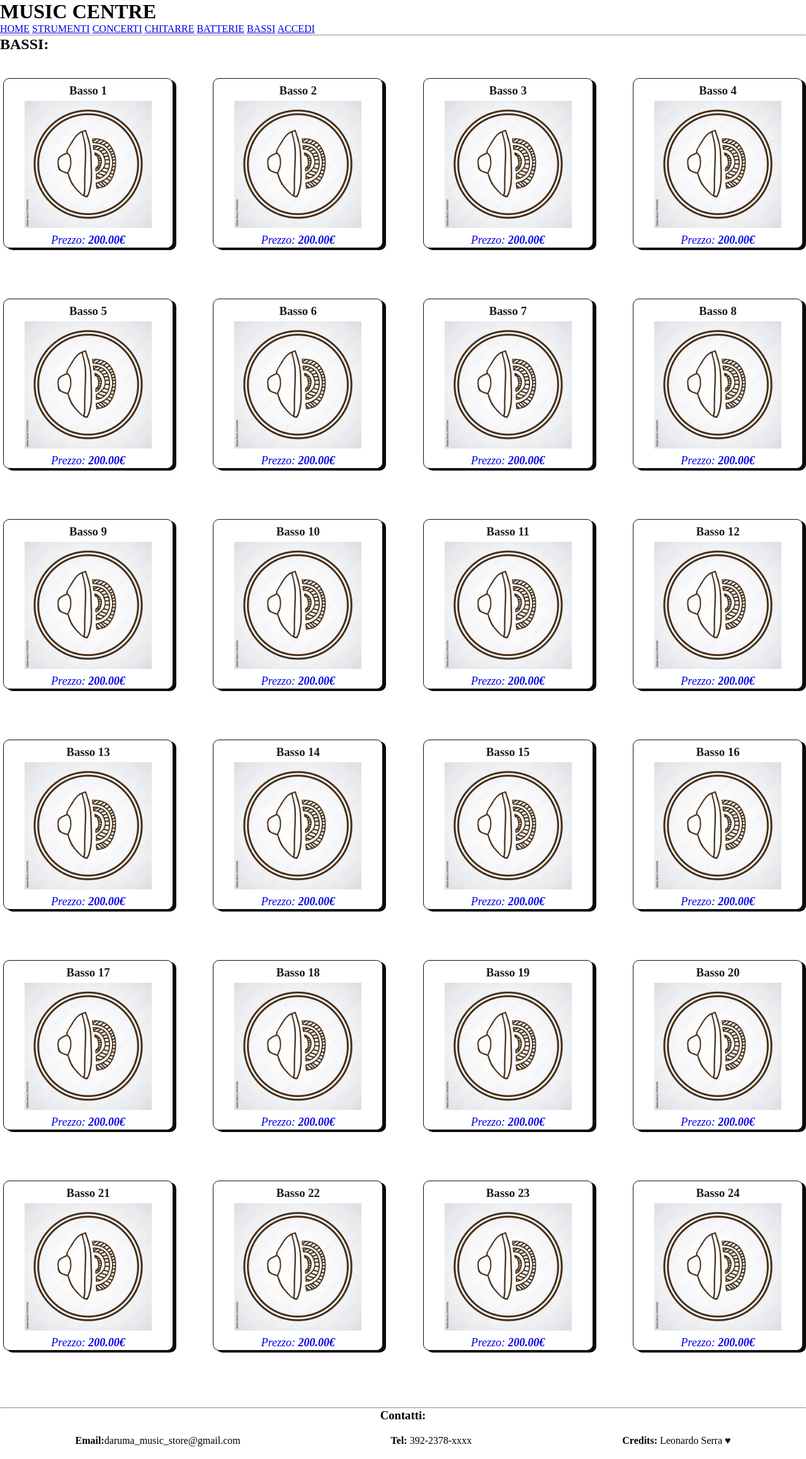
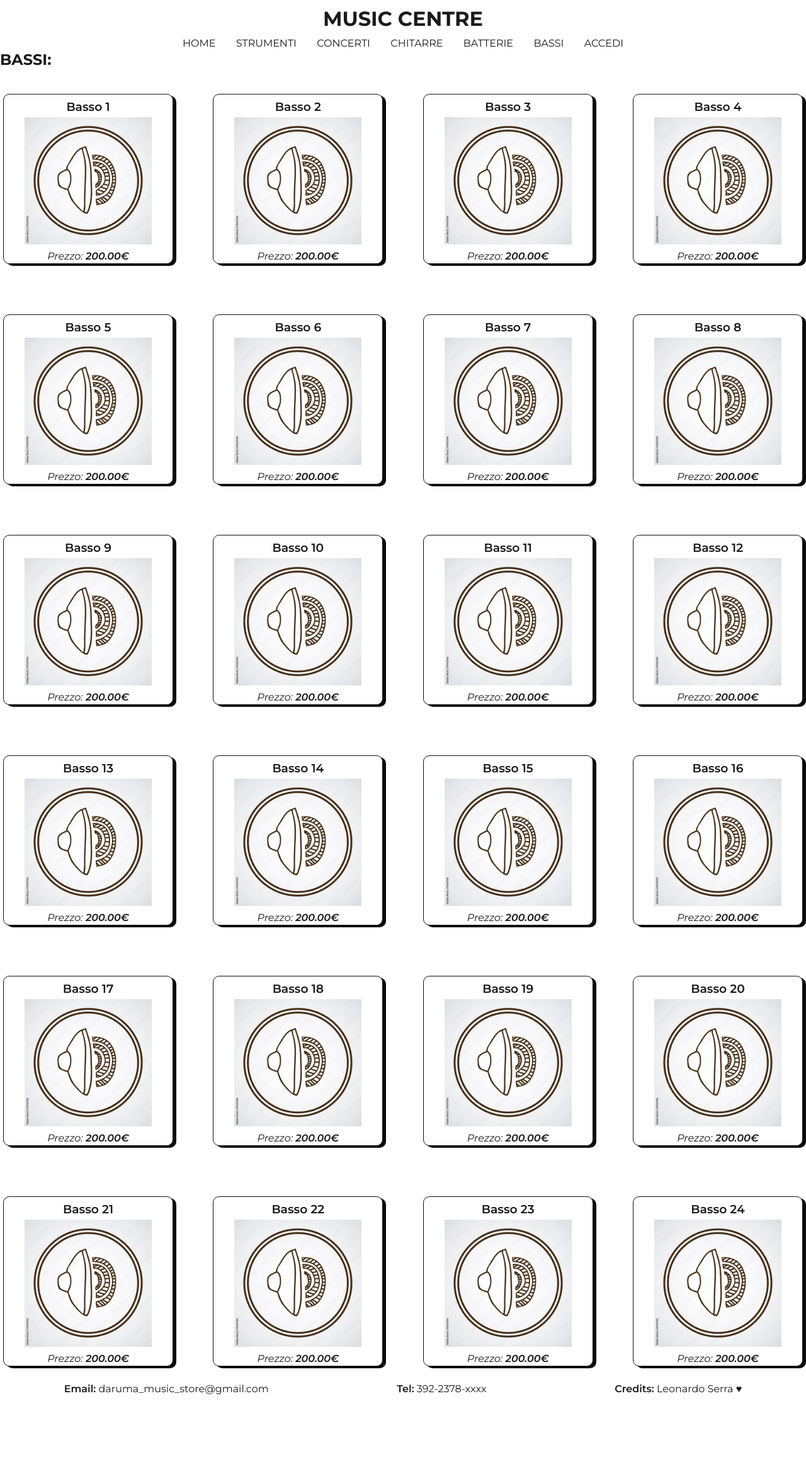
Before and after one commit to leonardoserra/proj_music_center, a Python web app: template app/templates/bassi.html in a window 1280 px wide. Shown: the whole page at 63% size. After the commit the page ends 2214 px from the top, so only its background shows below. Run offline with Jinja, Linux system fonts and the light colour scheme; the template is opened without the code that fills it, so the values that code supplies are empty.

Commit message:
added google font, made pos fixed header and footer, overflow on main, vars for colors, border on header links

```diff
--- a/app/static/style.css
+++ b/app/static/style.css
@@ -3,6 +3,59 @@
   margin:0;
   padding:0;
   box-sizing: border-box;
+}
+:root{
+  --primary-black:rgb(26,26,26);
+}
+html{
+  font-family: "Montserrat", sans-serif;
+  font-optical-sizing: auto;
+  font-style: normal;
+}
+
+body{
+  position: relative;
+  color: var(--primary-black);
+}
+
+body a{
+  text-decoration: none;
+  color: var(--primary-black);
+}
+
+main{
+  height: calc(100vh - 95px);
+  margin-top: 80px;
+  overflow-y:scroll;
+  overflow-x: hidden;
+}
+
+header{
+  background-color: rgb(255, 255, 255);
+  min-height: 70px;
+  width: 100%;
+  position: fixed;
+  z-index: 30;
+  top: 0;
+  left: 0;
+}
+
+header > nav{
+  width: 700px;
+}
+
+header > nav li:hover{
+  border-bottom: 3px solid var(--primary-black);
+}
+
+footer{
+  background-color: rgb(255, 255, 255);
+  min-height: 25px;
+  width: 100%;
+  position: fixed;
+  z-index: 20;
+  bottom: 0;
+  left: 0;
 }
 
 /* Utilities */
@@ -24,6 +77,9 @@
 }
 
 /* margins */
+.m-auto{
+  margin: auto;
+}
 .mb-1{
   margin-bottom: 10px;
 }
@@ -147,7 +203,7 @@
 
 .card:hover{
   transform: scale(1.1);
-  z-index: 10;
+  z-index: 20;
 }
 
 .card-show{
@@ -165,7 +221,7 @@
 }
 .card-title{
   font-weight: 600;
-  color: rgb(26, 26, 26);
+  color: var(--primary-black);
 }
 
 /* card image */
@@ -184,5 +240,5 @@
 }
 
 .card-price{
-  font-size: 18px;
+  font-size: 16px;
 }
--- a/app/templates/base.html
+++ b/app/templates/base.html
@@ -4,6 +4,9 @@
   <meta charset="UTF-8">
   <meta name="viewport" content="width=device-width, initial-scale=1.0">
   <title>{{page_title}}</title>
+  <link rel="preconnect" href="https://fonts.googleapis.com">
+  <link rel="preconnect" href="https://fonts.gstatic.com" crossorigin>
+  <link href="https://fonts.googleapis.com/css2?family=Montserrat:ital,wght@0,100..900;1,100..900&display=swap" rel="stylesheet">
   <link rel="stylesheet" href="/static/style.css">
 </head>
 <body>
--- a/app/templates/components/footer.html
+++ b/app/templates/components/footer.html
@@ -1,11 +1,7 @@
-<footer class="mt-5 content center">
-  <hr>
-  <h3 class="text-center mb-2">
-    Contatti:
-  </h3>
-  <ul class="d-flex justify-around no-list-style mb-2">
+<footer class="pt-1 pb-1">
+  <ul class="d-flex justify-around no-list-style">
     <li>
-      <span class="semibold">Email:</span>daruma_music_store@gmail.com
+      <span class="semibold">Email:</span> daruma_music_store@gmail.com
     </li>
     <li><span class="semibold">Tel:</span> 392-2378-xxxx</li>
     <li><span class="semibold">Credits:</span> Leonardo Serra &hearts;</li>
--- a/app/templates/components/header.html
+++ b/app/templates/components/header.html
@@ -1,18 +1,15 @@
-<header>
+<header class="text-center">
   <!-- navbar with pages links -->
-  <h1>MUSIC CENTRE</h1>
-  <nav>
-    <ul>
-      <li>
-        <a href="/">HOME</a>
-        <a href="/strumenti">STRUMENTI</a>
-        <a href="/concerti">CONCERTI</a>
-        <a href="/strumenti/chitarre">CHITARRE</a>
-        <a href="/strumenti/batterie">BATTERIE</a>
-        <a href="/strumenti/bassi">BASSI</a>
-        <a href="/login">ACCEDI</a>
-      </li>
+  <h1 class="mt-1 mb-1">MUSIC CENTRE</h1>
+  <nav class="m-auto">
+    <ul class="d-flex justify-between no-list-style">
+      <li><a class="no-text-decoration" href="/">HOME</a></li>
+      <li><a class="no-text-decoration" href="/strumenti">STRUMENTI</a></li>
+      <li><a class="no-text-decoration" href="/concerti">CONCERTI</a></li>
+      <li><a class="no-text-decoration" href="/strumenti/chitarre">CHITARRE</a></li>
+      <li><a class="no-text-decoration" href="/strumenti/batterie">BATTERIE</a></li>
+      <li><a class="no-text-decoration" href="/strumenti/bassi">BASSI</a></li>
+      <li><a class="no-text-decoration" href="/login">ACCEDI</a></li>
     </ul>
   </nav>
-  <hr>
 </header>
--- a/app/templates/index.html
+++ b/app/templates/index.html
@@ -1,8 +1,6 @@
 {%extends 'base.html'%}
 {%block mainblock%}
 <section>
-  <h1>Benvenuto!</h1>
-  <h2>pagina: {{page_title}}</h2>
   {%block strumenti_list%}
     <h2>STRUMENTI:</h2>
     <ul class="d-flex justify-between no-list-style">
```
